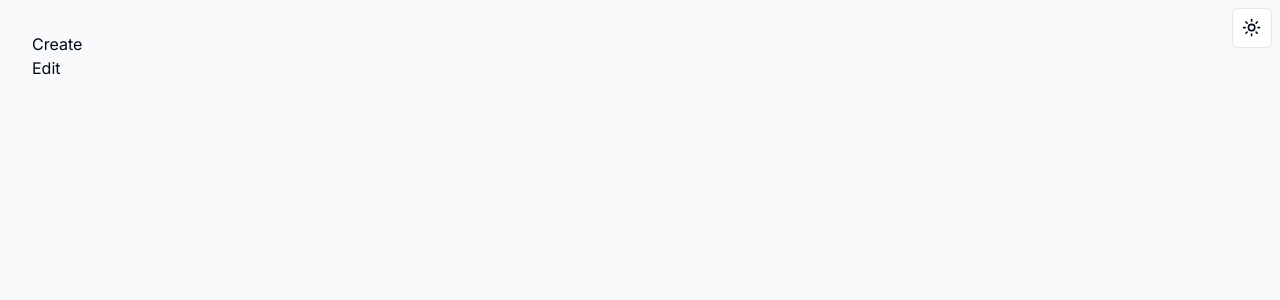
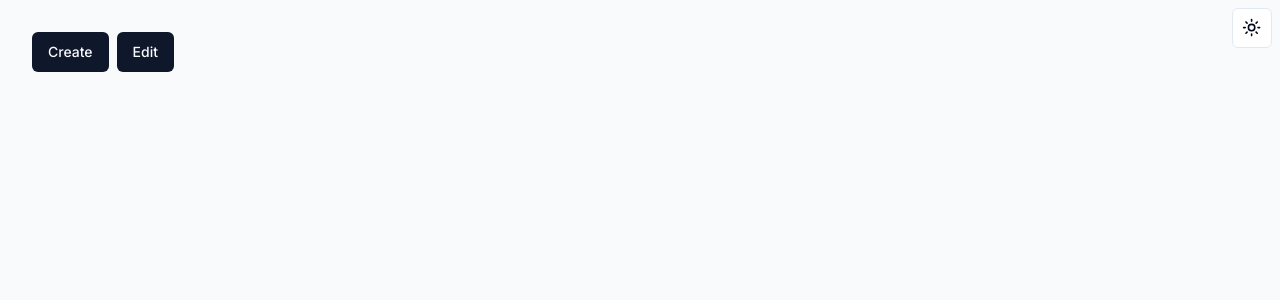
Before and after one commit to wsngamerz/cocktail-editor, a Next.js app: page / in a window 1280 px wide. Shown: the top 300 px of the page. Built offline with nearby package versions, Linux system fonts and the light colour scheme.

Commit message:
feat: change links to buttons

```diff
--- a/src/app/page.tsx
+++ b/src/app/page.tsx
@@ -1,12 +1,17 @@
 import Link from "next/link";
+import { Button } from "@/components/ui/button";
 
 export default function Home() {
   return (
     <main className="w-screen h-screen p-8">
-      <ul>
-        <li><Link href="/create">Create</Link></li>
-        <li><Link href="/edit">Edit</Link></li>
-      </ul>
+      <div className="flex gap-2">
+        <Link href="/create">
+          <Button>Create</Button>
+        </Link>
+        <Link href="/edit">
+          <Button>Edit</Button>
+        </Link>
+      </div>
     </main>
   );
 }
```
